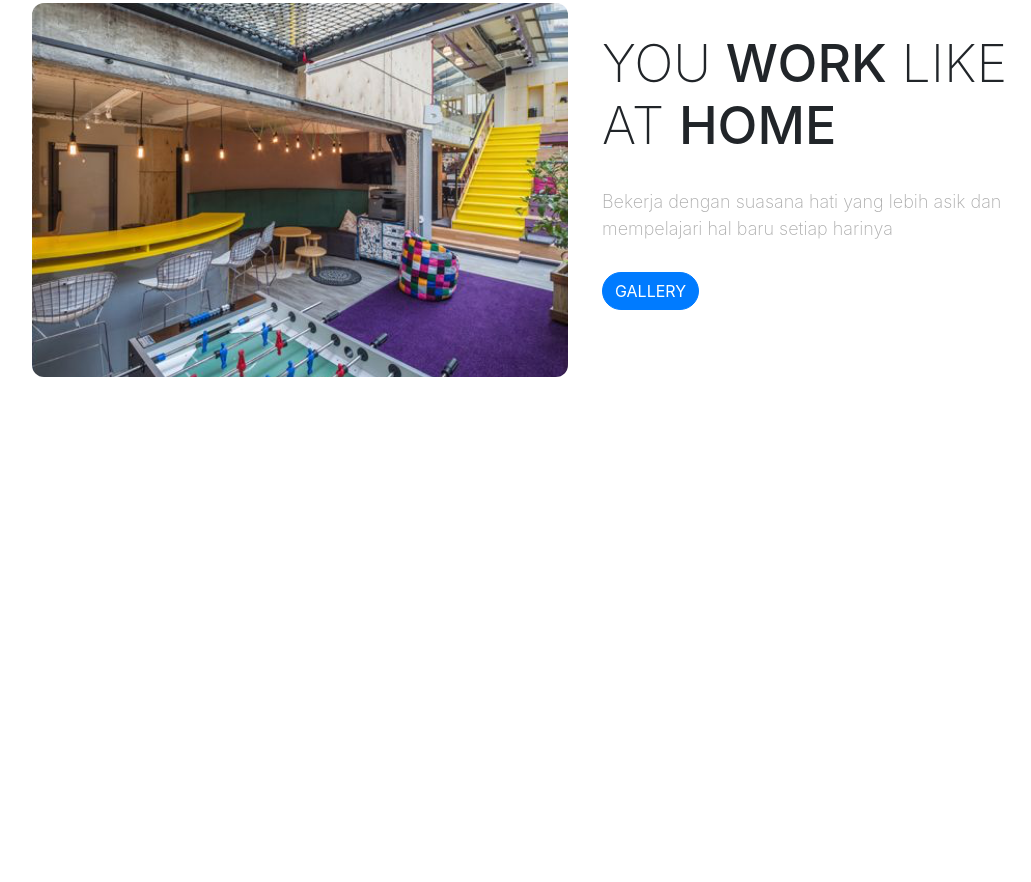
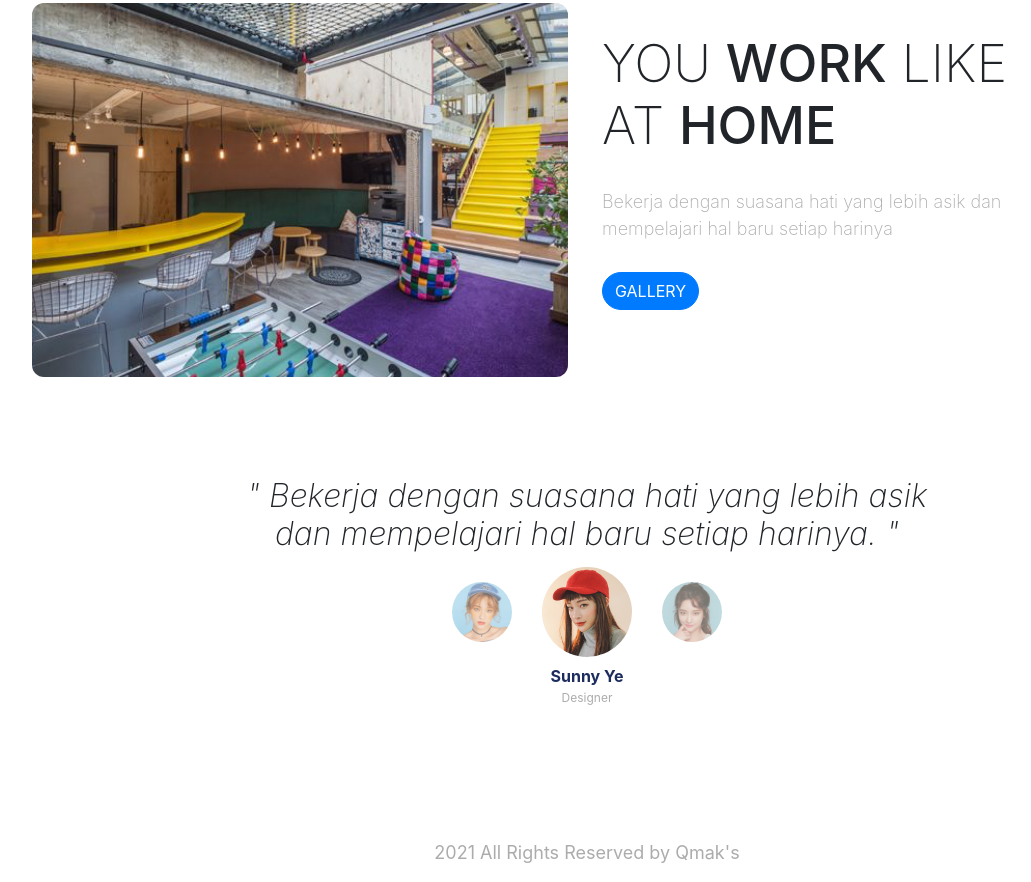
Before and after one commit to BagasQmak/LandingPage, a plain HTML site: page index.html in a window 1280 px wide. Shown: the part 838-1720 px from the top of the page, without its empty margins (53-1084 px from the left). Before the commit the page ends 1215 px from the top, so only its background shows below. Drawn offline with nearby package versions, Linux system fonts and the light colour scheme; a web font is replaced by a local one.

Commit message:
menyelesaikan projek

```diff
--- a/index.html
+++ b/index.html
@@ -88,6 +88,42 @@
       </div>
       <!-- Akhir Working Space -->
 
+      <!-- Testimonial -->
+      <section class="testimonial">
+        <div class="row justify-content-center">
+          <div class="col-lg-8">
+            <h5>" Bekerja dengan suasana hati yang lebih asik dan mempelajari hal baru setiap harinya. "</h5>
+          </div>
+        </div>
+
+        <div class="row justify-content-center">
+          <div class="col-lg-6 justify-content-center d-flex">
+            <figure class="figure">
+              <img src="img/img1.png" class="figure-img img-fluid rounded-circle" alt="Testi-1">
+            </figure>
+            <figure class="figure">
+              <img src="img/img2.png" class="figure-img img-fluid rounded-circle utama" alt="Testi-2">
+              <figcaption class="figure-caption">
+                <h5>Sunny Ye</h5>
+                <p>Designer</p>
+              </figcaption>
+            </figure>
+            <figure class="figure">
+              <img src="img/img3.png" class="figure-img img-fluid rounded-circle" alt="Testi-3">
+            </figure>
+          </div>
+        </div>
+      </section>
+      <!-- Akhir testimonial -->
+
+      <!-- Footer -->
+      <div class="row footer">
+        <div class="col text-center">
+          <p>2021 All Rights Reserved by Qmak's</p>
+        </div>
+      </div>
+      <!-- Akhir Footer -->
+
     </div>
     <!-- Akhir container -->
 
--- a/style.css
+++ b/style.css
@@ -80,6 +80,7 @@
 /* Working Space */
 .workingspace {
     margin-top: 120px;
+    text-align: center;
 }
 
 .workingspace h3 {
@@ -100,8 +101,56 @@
     margin: 30px 0;
 }
 
+/* testimonial */
+.testimonial {
+    margin-top: 100px;
+}
 
+.testimonial h5 {
+    text-align: center;
+    font-weight: 200;
+    font-style: italic;
+    font-size: 24px;
+}
 
+.testimonial figure img {
+    width: 60px;
+    margin: 20px 15px 10px;
+    opacity: .6;
+}
+
+.testimonial figure img.utama {
+    width: 90px;
+    opacity: 1;
+    margin-top: 5px;
+}
+
+.testimonial figure h5 {
+    font-size: 16px;
+    font-weight: bold;
+    font-style: normal;
+    color: #1C2C5D;
+}
+
+.testimonial figure p {
+    font-size: 12px;
+    color: #ACACAC;
+    margin-top: -5px ;
+}
+
+.testimonial figcaption {
+    text-align: center;
+}
+
+/* footer */
+.footer {
+    margin-top: 100px;
+}
+
+.footer p {
+    color: #ACACAC;
+    font-size: 18px;
+}
 
 /* unitily */
 .tombol {
@@ -141,4 +190,12 @@
     .jumbotron .display-4 {
         font-size: 62px;
     }
+
+    .workingspace {
+        text-align: left;
+    }
+
+    .testimonial h5 {
+        font-size: 32px;
+    }
 }
```
